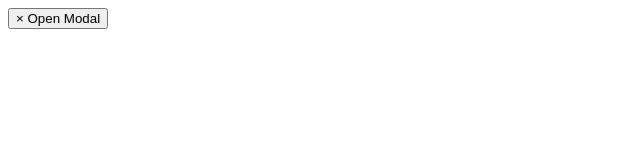
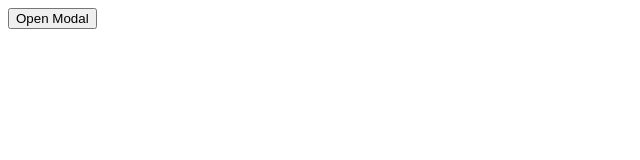
Before and after one commit to acciojob/css-modal-pranjalimaske03, a website: page main.html in a window 1280 px wide. Shown: the full height of the page, 0-640 px from the left. Drawn offline with Linux system fonts and the light colour scheme.

Commit message:
created a submission

```diff
--- a/main.html
+++ b/main.html
@@ -10,7 +10,7 @@
 	<!-- the entire body must be written by student -->
     <script type="text/javascript" src="./script.js">
 </script>
-	<button id="openModal" onclick="Modal()">&times; Open Modal</button>
+	<button id="openModal" onclick="Modal()">Open Modal</button>
     <div id="myModal" class="modal">
 	<div class="modal-content">
 	<div class="modal-header"><h2>Modal Header</h2>
```
